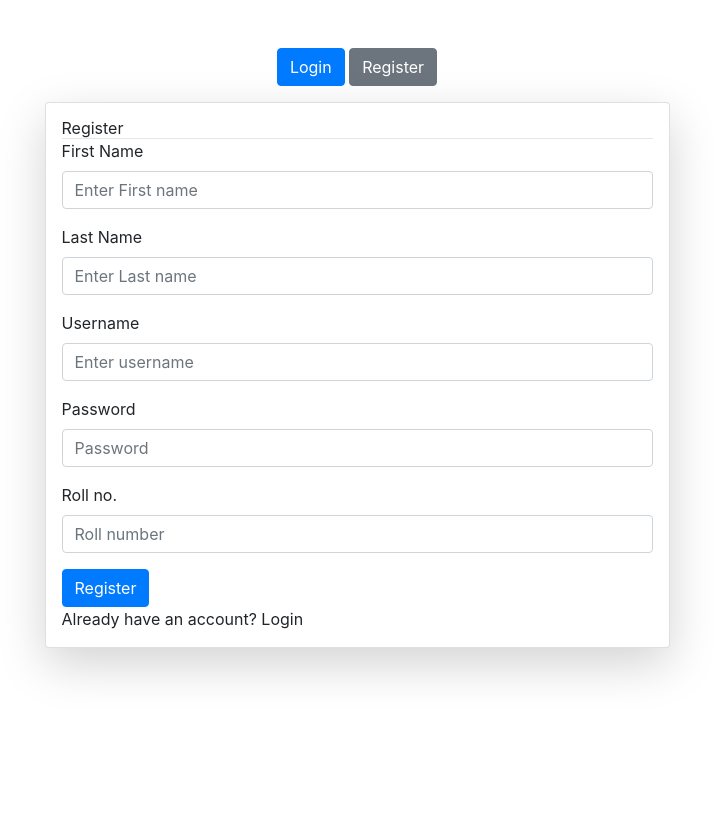
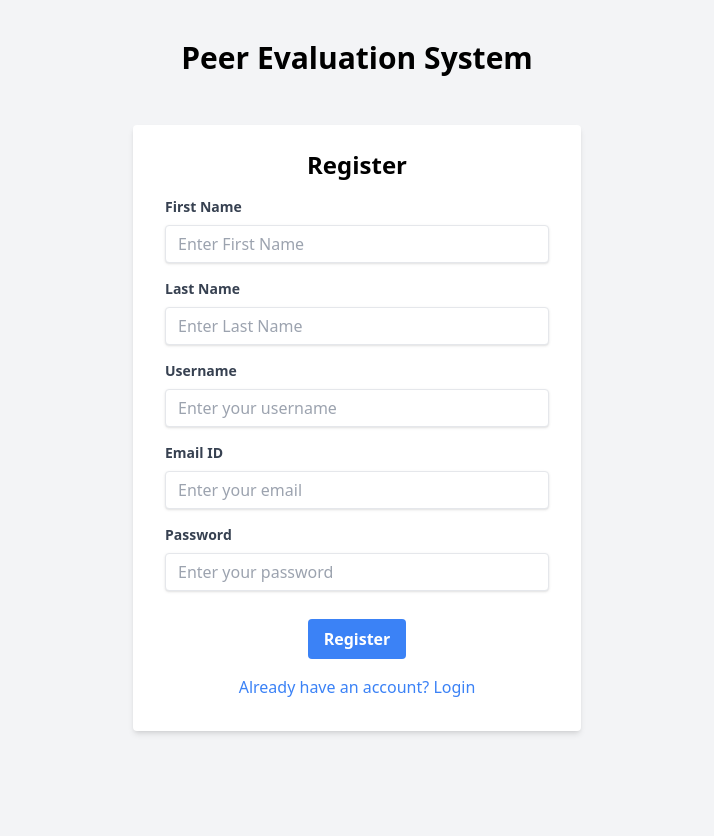
Before and after one commit to sudarshansudarshan/rohitsharma, a Django app: page /register/ in a window 1280 px wide. Shown: the whole page, without its empty margins (283-997 px from the left). Before the commit the page ends 677 px from the top, so only its background shows below. Run offline with Django 5.2, Linux system fonts and the light colour scheme; some libraries are stand-ins or nearby versions.

Commit message:
Update roles and manage login workflow (#4)

```diff
--- a/peereval/app/templates/register.html
+++ b/peereval/app/templates/register.html
@@ -1,95 +1,173 @@
 <!DOCTYPE html>
 <html lang="en">
-
   <head>
     <meta charset="UTF-8" />
+    <meta name="viewport" content="width=device-width, initial-scale=1.0" />
+    <title>Peer Evaluation</title>
+    <!-- Load Tailwind CSS (only once) -->
     <script src="https://cdn.tailwindcss.com"></script>
-  <meta name="viewport" content="width=device-width, initial-scale=1.0" />
-  <link href="https://maxcdn.bootstrapcdn.com/bootstrap/4.5.2/css/bootstrap.min.css" rel="stylesheet" />
-  <title>Registration Form</title>
+    <script>
+      // Custom Tailwind configuration to extend the theme
+      tailwind.config = {
+        theme: {
+          extend: {
+            colors: {
+              clifford: "#da373d",
+            },
+          },
+        },
+      };
+    </script>
+    <style type="text/tailwindcss">
+      /* Custom utility class */
+      @layer utilities {
+        .content-auto {
+          content-visibility: auto;
+        }
+      }
+    </style>
+
+    <h1 class="flex justify-center text-3xl font-bold mt-10 -mb-10">
+      Peer Evaluation System
+    </h1>
   </head>
-<div class="container mt-5">
-  <!-- Toggle buttons -->
-  <div class="text-center mb-3">
-    <button id="toggle-login" class="btn btn-primary">Login</button>
-    <button id="toggle-register" class="btn btn-secondary">Register</button>
-  </div>
 
-  <!-- Login Form -->
-  <form id="login-form" class="col-6 mx-auto card p-3 shadow-lg" method="post" enctype="multipart/form-data"
-    style="display: none">
+  <body class="bg-gray-100">
+    <!-- Main Container -->
+    <div class="flex justify-center items-center min-h-screen">
+      <!-- Wrapper for Forms -->
+      <div class="w-full max-w-md">
+        <!-- Register Form -->
+        <form
+          id="register-form"
+          class="bg-white shadow-md rounded px-8 pt-6 pb-8 mb-4"
+          method="post"
+          enctype="multipart/form-data"
+        >
           {% csrf_token %}
-    <h3>Login</h3>
-    <hr />
+          <h2 class="text-2xl mb-4 text-center font-bold">Register</h2>
+
           {% if messages %}
           <div class="alert alert-primary" role="alert">
             {% for message in messages %} {{ message }} {% endfor %}
           </div>
           {% endif %}
 
-    <div class="form-group">
-      <label for="login-username">Username</label>
-      <input type="text" class="form-control" id="login-username" name="username" placeholder="Enter username"
-        required />
+          <div class="mb-4">
+            <label
+              class="block text-gray-700 text-sm font-bold mb-2"
+              for="register-first-name"
+              >First Name</label
+            >
+            <input
+              class="shadow appearance-none border rounded w-full py-2 px-3 text-gray-700 leading-tight focus:outline-none focus:shadow-outline"
+              id="register-first-name"
+              type="text"
+              placeholder="Enter First Name"
+              name="first_name"
+              required
+            />
           </div>
 
-    <div class="form-group">
-      <label for="login-password">Password</label>
-      <input type="password" class="form-control" id="login-password" name="password" placeholder="Password" required />
+          <div class="mb-4">
+            <label
+              class="block text-gray-700 text-sm font-bold mb-2"
+              for="register-last-name"
+              >Last Name</label
+            >
+            <input
+              class="shadow appearance-none border rounded w-full py-2 px-3 text-gray-700 leading-tight focus:outline-none focus:shadow-outline"
+              id="register-last-name"
+              type="text"
+              placeholder="Enter Last Name"
+              name="last_name"
+              required
+            />
           </div>
 
-    <button type="submit" class="btn btn-primary">Sign In</button>
-    <p>
-      Don't have an account? <a href="#" id="switch-to-register">Register</a>
-    </p>
-  </form>
-
-  <!-- Registration Form -->
-  <form id="register-form" class="col-6 mx-auto card p-3 shadow-lg" method="post" enctype="multipart/form-data">
-    {% csrf_token %}
-    <h3>Register</h3>
-    <hr />
-    {% if messages %}
-    <div class="alert alert-primary" role="alert">
-      {% for message in messages %} {{ message }} {% endfor %}
-    </div>
-    {% endif %}
-
-    <div class="form-group">
-      <label for="register-first-name">First Name</label>
-      <input type="text" class="form-control" id="register-first-name" name="first_name" placeholder="Enter First name"
-        required />
+          <div class="mb-4">
+            <label
+              class="block text-gray-700 text-sm font-bold mb-2"
+              for="register-username"
+              >Username</label
+            >
+            <input
+              class="shadow appearance-none border rounded w-full py-2 px-3 text-gray-700 leading-tight focus:outline-none focus:shadow-outline"
+              id="register-username"
+              type="text"
+              placeholder="Enter your username"
+              name="username"
+              required
+            />
           </div>
 
-    <div class="form-group">
-      <label for="register-last-name">Last Name</label>
-      <input type="text" class="form-control" id="register-last-name" name="last_name" placeholder="Enter Last name"
-        required />
+          <div class="mb-4">
+            <label
+              class="block text-gray-700 text-sm font-bold mb-2"
+              for="email"
+              >Email ID</label
+            >
+            <input
+              class="shadow appearance-none border rounded w-full py-2 px-3 text-gray-700 leading-tight focus:outline-none focus:shadow-outline"
+              id="email"
+              type="email"
+              placeholder="Enter your email"
+              name="email"
+              required
+            />
           </div>
 
-    <div class="form-group">
-      <label for="register-username">Username</label>
-      <input type="text" class="form-control" id="register-username" name="username" placeholder="Enter username"
-        required />
+          <div class="mb-4">
+            <label
+              class="block text-gray-700 text-sm font-bold mb-2"
+              for="register-password"
+              >Password</label
+            >
+            <input
+              class="shadow appearance-none border rounded w-full py-2 px-3 text-gray-700 mb-3 leading-tight focus:outline-none focus:shadow-outline"
+              id="register-password"
+              type="password"
+              placeholder="Enter your password"
+              name="password"
+              required
+            />
           </div>
 
-    <div class="form-group">
-      <label for="register-password">Password</label>
-      <input type="password" class="form-control" id="register-password" name="password" placeholder="Password"
-        required />
+          <div class="flex justify-center mb-4">
+            <button
+              class="bg-blue-500 hover:bg-blue-700 text-white font-bold py-2 px-4 rounded focus:outline-none focus:shadow-outline"
+              type="submit"
+            >
+              Register
+            </button>
           </div>
 
-    <div class="form-group">
-      <label for="register-username">Roll no.</label>
-      <input type="text" class="form-control" id="register-roll_no" name="roll_no" placeholder="Roll number" required />
+          <!-- Toggle to Login -->
+          <div class="mt-4 text-center">
+            <a
+              href="/login/"
+              class="text-blue-500 hover:text-blue-700"
+              id="switch-to-login"
+            >
+              Already have an account? Login
+            </a>
+          </div>
+        </form>
+      </div>
     </div>
 
-    <button type="submit" class="btn btn-primary">Register</button>
-    <p>Already have an account? <a href="#" id="switch-to-login">Login</a></p>
-  </form>
-</div>
+    <!-- JavaScript to Toggle Between Forms -->
+    <script>
+      // document.addEventListener("DOMContentLoaded", function () {
+      //   // Get form elements and toggle buttons
+      //   const registerForm = document.getElementById("register-form");
 
-<script>
+      //   // Event listener for Login button to show Login form
+      //   toggleLoginButton.addEventListener("click", function (event) {
+      //     event.preventDefault(); // Prevent the form submission (page reload)
+      //     window.location.href = "login.html"; // Navigate to the login page
+      //   });
+      // });
       const loginForm = document.getElementById("login-form");
       const registerForm = document.getElementById("register-form");
       const toggleLogin = document.getElementById("toggle-login");
@@ -125,5 +203,5 @@
       // Default: Show register form
       registerForm.style.display = "block";
     </script>
-
+  </body>
 </html>
--- a/peereval/app/urls.py
+++ b/peereval/app/urls.py
@@ -9,7 +9,7 @@ from django.conf.urls.static import static  # Import static function
 # Define URL patterns
 urlpatterns = [
     path('AdminHome/', AdminDashboard, name="recipes"),      # Home page
-    path('login/', login_page, name='login_page'),    # Login page
+    path('login/', login_page, name='login'),    # Login page
     path('register/', register_page, name='register'),  # Registration page
     path('logout/', logout_user, name='logout'),  # Logout page
     path('docs/', evaluationList),
--- a/peereval/app/views.py
+++ b/peereval/app/views.py
@@ -26,7 +26,7 @@ import google.generativeai as genai
 import json
 import base64
 
-genai.configure(api_key="__Apikeyhere__")
+genai.configure(api_key="AIzaSyBrat_wDHdrOGboCJfT-mYhyD_dpqipsbM")
 
 def geminiGenerate(prompt):
     model = genai.GenerativeModel('gemini-1.5-pro')
@@ -432,10 +432,11 @@ def register_page(request):
         first_name = request.POST.get('first_name')
         last_name = request.POST.get('last_name')
         username = request.POST.get('username')
+        email = request.POST.get('email')
         password = request.POST.get('password')
-        roll_no = request.POST.get('roll_no')
+        # roll_no = request.POST.get('roll_no')
 
-        print(first_name, last_name, username, password, roll_no)
+        print(first_name, last_name, username, email, password)
 
         # Check if a user with the provided username already exists
         user = User.objects.filter(username=username)
@@ -449,7 +450,8 @@ def register_page(request):
         user = User.objects.create_user(
             first_name=first_name,
             last_name=last_name,
-            username=username
+            username=username,
+            email=email
         )
 
         # Set the user's password and save the user object
```
Also changed, not shown: peereval/app/templates/login.html (+76 -29 lines), peereval/db.sqlite3, 4 other files. Lines whose indentation alone changed are shown as unchanged.
